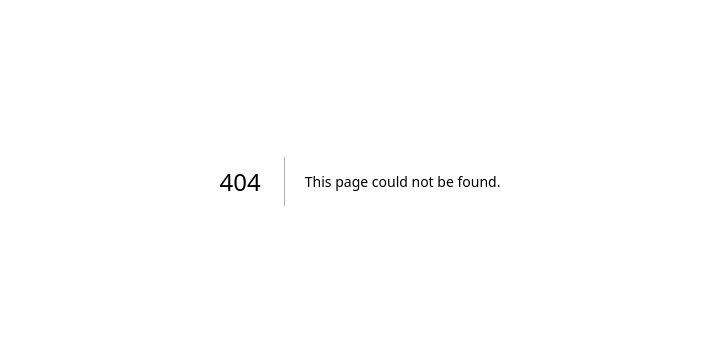
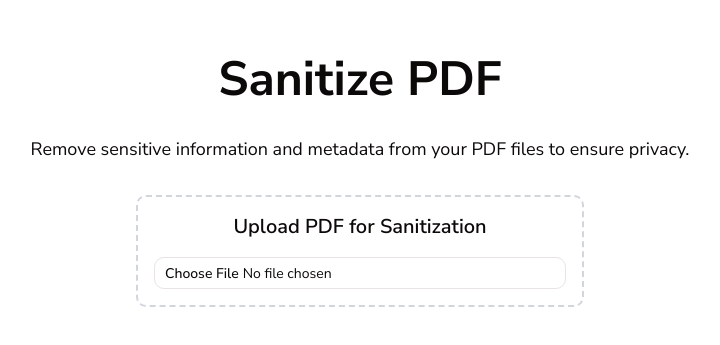
Before and after one commit to Huzaifa-Yaqoob/edge_flow, a Next.js app in the folder apps/web/: page /pdf-tools/sanitize in a window 1280 px wide. Before the commit this address had no page. Shown: the part 219-564 px from the top of the page, without its empty margins (280-1000 px from the left). Built offline with nearby package versions, Linux system fonts and the light colour scheme.

Commit message:
added new files

```diff
--- /dev/null
+++ b/apps/web/app/pdf-tools/sanitize/page.tsx
@@ -0,0 +1,41 @@
+"use client";
+
+import React, { useState } from "react";
+import { PdfUploader } from "../../../components/sanitize/PdfUploader";
+
+export default function SanitizePdfPage() {
+  const [uploadedFile, setUploadedFile] = useState<File | null>(null);
+
+  const handleFileUpload = (file: File | null) => {
+    setUploadedFile(file);
+    if (file) {
+      console.log("File uploaded:", file.name);
+      // Here you would typically process the file, e.g., send it to a WASM module
+    } else {
+      console.log("No file selected or invalid file type.");
+    }
+  };
+
+  return (
+    <div className="flex flex-col items-center justify-center min-h-screen p-6">
+      <h1 className="text-5xl font-bold mb-8">Sanitize PDF</h1>
+      <p className="text-lg text-center max-w-2xl mb-8">
+        Remove sensitive information and metadata from your PDF files to ensure privacy.
+      </p>
+      <PdfUploader onFileUpload={handleFileUpload} />
+
+      {uploadedFile && (
+        <div className="mt-8 p-4 border rounded-lg bg-gray-50 dark:bg-gray-800">
+          <h2 className="text-xl font-semibold">File Ready for Sanitization:</h2>
+          <p>Name: {uploadedFile.name}</p>
+          <p>Size: {(uploadedFile.size / 1024).toFixed(2)} KB</p>
+          <p>Type: {uploadedFile.type}</p>
+          {/* Add a button to trigger sanitization here */}
+          <button className="mt-4 px-4 py-2 bg-blue-500 text-white rounded-md hover:bg-blue-600">
+            Sanitize PDF
+          </button>
+        </div>
+      )}
+    </div>
+  );
+}
--- /dev/null
+++ b/apps/web/components/sanitize/PdfUploader.tsx
@@ -0,0 +1,43 @@
+"use client"
+
+import React, { useState, ChangeEvent } from "react"
+import { Input } from "@workspace/ui/components/input"
+
+interface PdfUploaderProps {
+  onFileUpload: (file: File | null) => void
+}
+
+export function PdfUploader({ onFileUpload }: PdfUploaderProps) {
+  const [selectedFile, setSelectedFile] = useState<File | null>(null)
+
+  const handleFileChange = (event: ChangeEvent<HTMLInputElement>) => {
+    const file = event.target.files ? event.target.files[0] : null
+    if (file && file.type === "application/pdf") {
+      setSelectedFile(file)
+      onFileUpload(file)
+    } else {
+      setSelectedFile(null)
+      onFileUpload(null)
+      alert("Please upload a single PDF file.")
+    }
+  }
+
+  return (
+    <div className="mx-auto flex w-full max-w-md flex-col items-center justify-center rounded-lg border-2 border-dashed border-gray-300 p-4">
+      <h2 className="mb-4 text-xl font-semibold">
+        Upload PDF for Sanitization
+      </h2>
+      <Input
+        type="file"
+        accept="application/pdf"
+        onChange={handleFileChange}
+        className="cursor-pointer"
+      />
+      {selectedFile && (
+        <p className="mt-2 text-sm text-gray-600">
+          Selected file: {selectedFile.name}
+        </p>
+      )}
+    </div>
+  )
+}
--- a/apps/web/tsconfig.json
+++ b/apps/web/tsconfig.json
@@ -4,7 +4,8 @@
     "baseUrl": ".",
     "paths": {
       "@/*": ["./*"],
-      "@workspace/ui/*": ["../../packages/ui/src/*"]
+      "@workspace/ui/*": ["../../packages/ui/src/*"],
+      "@workspace/core-wasm/pkg": ["../../packages/core-wasm/pkg"]
     },
     "plugins": [
       {
--- /dev/null
+++ b/packages/ui/src/components/input.tsx
@@ -0,0 +1,20 @@
+import * as React from "react"
+import { Input as InputPrimitive } from "@base-ui/react/input"
+
+import { cn } from "@workspace/ui/lib/utils"
+
+function Input({ className, type, ...props }: React.ComponentProps<"input">) {
+  return (
+    <InputPrimitive
+      type={type}
+      data-slot="input"
+      className={cn(
+        "h-8 w-full min-w-0 rounded-lg border border-input bg-transparent px-2.5 py-1 text-base transition-colors outline-none file:inline-flex file:h-6 file:border-0 file:bg-transparent file:text-sm file:font-medium file:text-foreground placeholder:text-muted-foreground focus-visible:border-ring focus-visible:ring-3 focus-visible:ring-ring/50 disabled:pointer-events-none disabled:cursor-not-allowed disabled:bg-input/50 disabled:opacity-50 aria-invalid:border-destructive aria-invalid:ring-3 aria-invalid:ring-destructive/20 md:text-sm dark:bg-input/30 dark:disabled:bg-input/80 dark:aria-invalid:border-destructive/50 dark:aria-invalid:ring-destructive/40",
+        className
+      )}
+      {...props}
+    />
+  )
+}
+
+export { Input }
```
Also changed, not shown: 1 other file (tests, documents, lock files or other folders).
